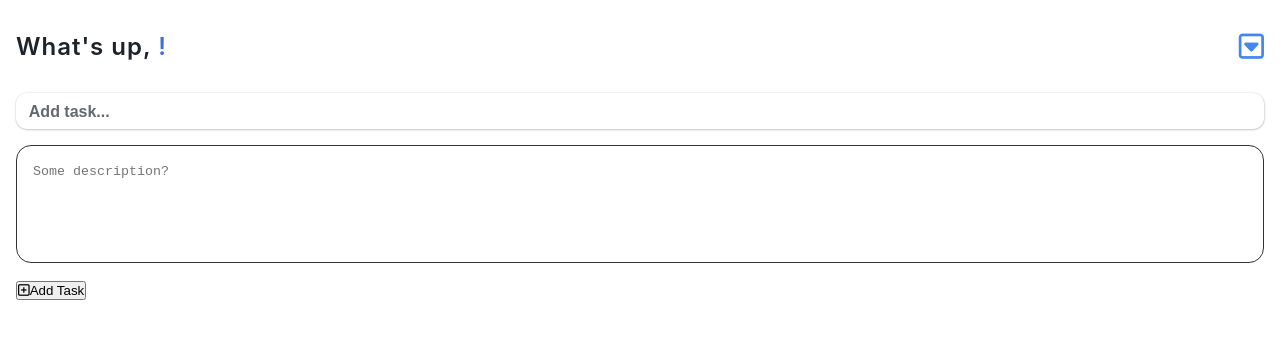
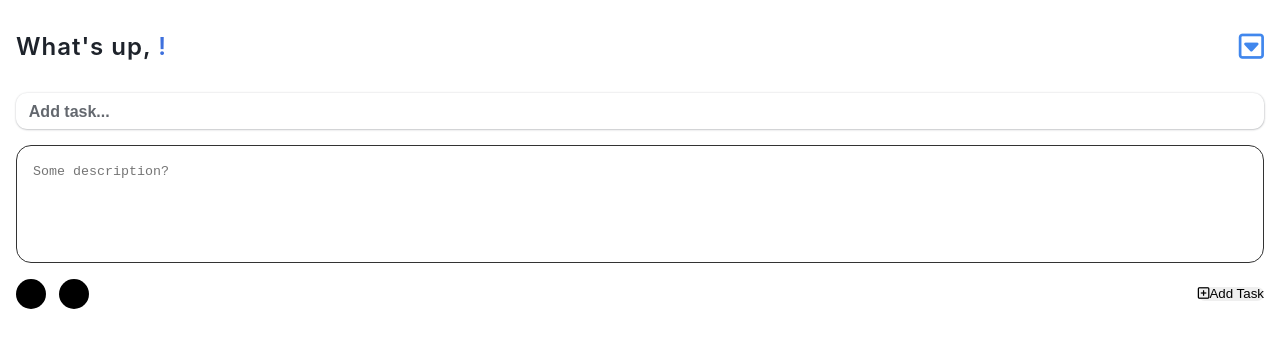
Before and after one commit to mrLuisFer/todolist, a React (Create React App) app: page /home in a window 1280 px wide. Shown: the top 348 px of the page. Built offline with nearby package versions, Linux system fonts and the light colour scheme.

Commit message:
feat: adding some styles for addTask

```diff
--- a/src/components/TaksDashboard/TDAddTaskSection/TDAddTaskSection.jsx
+++ b/src/components/TaksDashboard/TDAddTaskSection/TDAddTaskSection.jsx
@@ -1,13 +1,26 @@
 import React from 'react'
-import { TDAddTaskSectionContainer } from './TDAddTaskSection.styles'
+import {
+  TDAddTaskSectionContainer,
+  TDAddTaskColorsContainer,
+  TDAddTaskColor,
+  TDAddTaskButton,
+} from './TDAddTaskSection.styles'
 
+/**
+ *
+ * @returns JSX.Element
+ */
 export default function TDAddTaskSection() {
   return (
     <TDAddTaskSectionContainer>
-      <button type='button'>
+      <TDAddTaskColorsContainer>
+        <TDAddTaskColor></TDAddTaskColor>
+        <TDAddTaskColor></TDAddTaskColor>
+      </TDAddTaskColorsContainer>
+      <TDAddTaskButton type='button'>
         <i className='far fa-plus-square' title='Add a task' />
         Add Task
-      </button>
+      </TDAddTaskButton>
     </TDAddTaskSectionContainer>
   )
 }
--- a/src/components/TaksDashboard/TDAddTaskSection/TDAddTaskSection.styles.js
+++ b/src/components/TaksDashboard/TDAddTaskSection/TDAddTaskSection.styles.js
@@ -1,3 +1,27 @@
 import styled from 'styled-components'
+import { borderRadius } from 'styles/utils/borderRadius'
+import { buttonStyle } from 'styles/utils/buttonStyled'
 
-export const TDAddTaskSectionContainer = styled.div``
+export const TDAddTaskSectionContainer = styled.div`
+  display: flex;
+  justify-content: space-between;
+  align-items: center;
+`
+
+export const TDAddTaskColorsContainer = styled.div`
+  display: flex;
+  align-items: center;
+  column-gap: 0.8rem;
+`
+
+export const TDAddTaskColor = styled.div`
+  height: 30px;
+  width: 30px;
+  background: #000;
+  cursor: pointer;
+  ${borderRadius('100%')}
+`
+
+export const TDAddTaskButton = styled.button`
+  ${buttonStyle()}
+`
```
